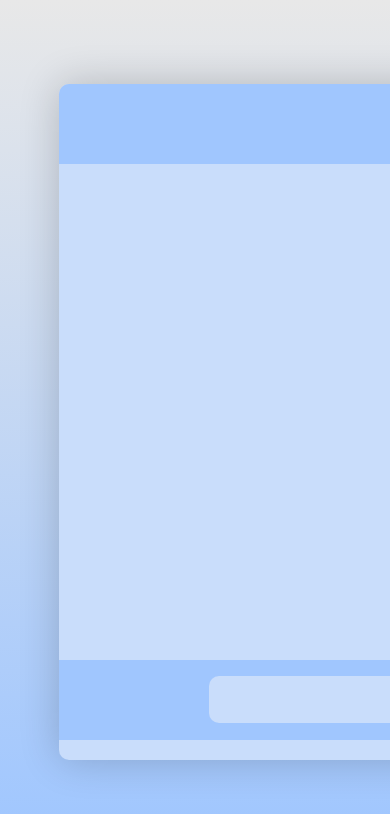
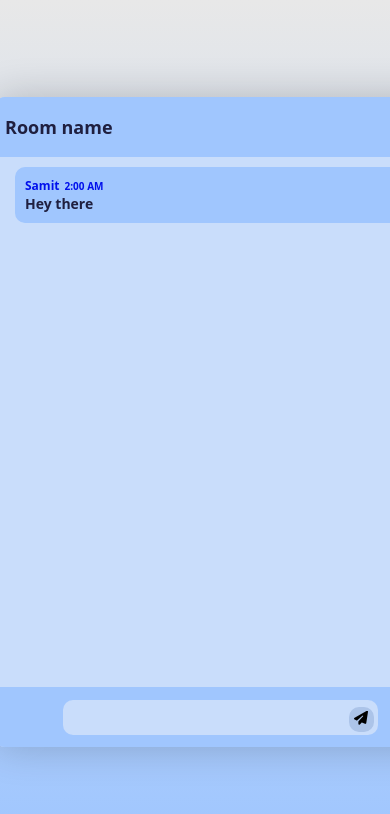
Before and after one commit to samitkapoor/chat.ly, a website: page public/chat.html in a window 390 px wide. Drawn offline with nearby package versions, Linux system fonts and the light colour scheme; no server answers.

Commit message:
Added responsiveness

```diff
--- a/public/chat.html
+++ b/public/chat.html
@@ -28,23 +28,23 @@
         <div class="topic">Joined members</div>
         <div id="members" class="members">
           <!-- comment below element -->
-          <!-- <div class="member">Samit</div> -->
+          <div class="member">Samit</div>
         </div>
       </div>
       <div class="chat-area">
         <header id="room-name">
           <!-- comment below text -->
-          <!-- Room name -->
+          Room name
         </header>
         <div id="chat-messages" class="chat-messages">
           <!-- comment below element -->
-          <!-- <div class="message-holder">
+          <div class="message-holder">
             <div class="about">
               <div class="name">Samit</div>
               <div class="time">2:00 AM</div>
             </div>
             <div class="message">Hey there</div>
-          </div> -->
+          </div>
         </div>
         <footer>
           <form autocomplete="off" id="chat-form" class="input-field">
--- a/public/styles/chat.css
+++ b/public/styles/chat.css
@@ -30,11 +30,11 @@ body {
 }
 
 main {
-    height: 80%;
-    width: 80%;
+    height: 650px;
+    width: 1300px;
 
     display: grid;
-    grid-template-columns: 20vw 80vw;
+    grid-template-columns: 300px 1000px;
     gap: 20px;
 
     background-color: transparent;
@@ -46,9 +46,9 @@ main {
 }
 
 .members-joined {
-    height: 85%;
+    height: 500px;
     display: grid;
-    grid-template-rows: 80px 1fr;
+    grid-template-rows: 80px 420px;
     background-color: rgb(238, 238, 238);
     border-radius: 10px;
 
@@ -100,7 +100,7 @@ main {
 
 .chat-area {
     height: 100%;
-    width: 1000px;
+    width: 980px;
     display: grid;
     grid-template-rows: 80px 1fr 80px;
     background-color: rgb(201, 221, 251);
@@ -245,48 +245,120 @@ footer {
     cursor: pointer;
 }
 
-@media (max-width: 1050px) {
+@media(max-width: 1350px) {
     main {
-        grid-template-columns: 35vw 65vw;
+        width: 1000px;
+
+        grid-template-columns: 250px 730px;
+    }
+
+    .chat-area {
+        height: 100%;
+        width: 730px;
+    }
+}
+
+@media(max-width: 1050px) {
+    main {
+        width: 800px;
+
+        grid-template-columns: 180px 600px;
     }
 
     .members-joined {
-        grid-template-rows: 80px 1fr;
+        grid-template-rows: 60px 440px;
+        position: relative;
     }
 
     .topic {
-        height: 80px;
-        font-size: 26px;
+        height: 100%;
+        width: 100%;
+        padding-left: 10px;
+        padding-right: 10px;
+        font-size: 18px;
     }
 
     .member {
-        margin: 25px;
+        font-size: 14px;
+    }
+
+    .chat-area {
+        height: 100%;
+        width: 100%;
+        grid-template-rows: 60px 1fr 60px;
+        position: relative;
+    }
+
+    header {
+        height: 100%;
+        width: 100%;
+        padding: 10px;
         font-size: 18px;
     }
 
-    .chat-area {
-        grid-template-rows: 80px 1fr 100px;
-    }
-
-    header {
-        height: 80px;
-        font-size: 26px;
+    /* the whole card that holds the message */
+    .message-holder {
+        margin: 10px 20px;
     }
 
     /* the text inside the message card */
     .message {
-        font-size: 18px;
+        font-size: 14px;
     }
 
     /* name of the messenger and the time at which he sent the message */
     .about {
+        gap: 5px;
+    }
+
+    /* name of the message sender */
+    .name {
+        font-size: 12px;
+    }
+
+    .time {
+        font-size: 10px;
+    }
+
+    footer {
+        height: 100%;
+        width: 100%;
+    }
+
+    .input-field input {
+        font-size: 14px;
+
+        padding: 8px 15px;
+        margin-right: 30px;
+    }
+
+    .input-field button {
+        height: 25px;
+        width: 25px;
+        bottom: 3px;
+        right: 4px;
+
         font-size: 14px;
     }
 
+    .input-field button i {
+        cursor: pointer;
+    }
 }
 
-@media (max-width: 750px) {
+@media(max-width: 800px) {
     main {
-        grid-template-columns: 00vw 100vw;
+        width: 400px;
+
+        grid-template-columns: 450px;
+        gap: 0px;
+    }
+
+    .members-joined {
+        display: none;
+    }
+
+    .chat-area {
+        width: 450px;
     }
 }
```
